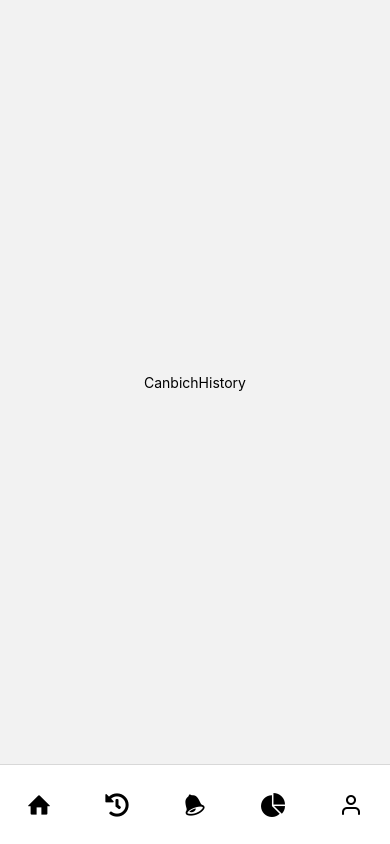
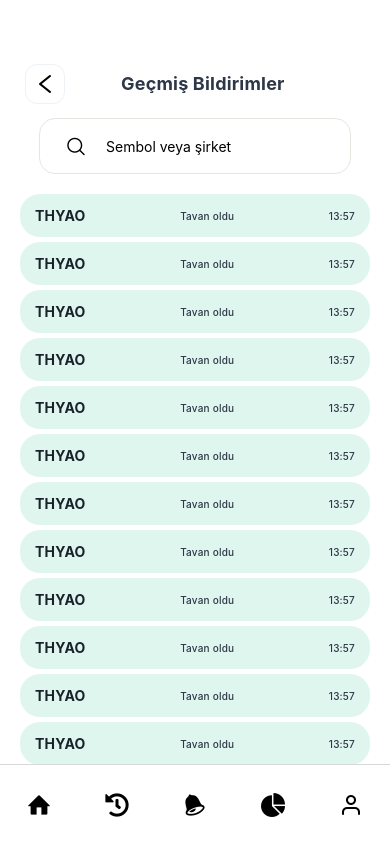
Before and after one commit to IMPORTRADER/NobetciBorsaApplication, a React Native app: screen /History in a window 390 px wide. Built offline with nearby package versions, Linux system fonts and the light colour scheme.

Commit message:
HistoryScreen completed.

```diff
--- a/src/components/Watchlist.tsx
+++ b/src/components/Watchlist.tsx
@@ -1,5 +1,5 @@
 import React from 'react'
-import { View, Text, StyleSheet, Image } from 'react-native'
+import { View, Text, StyleSheet, Image, ScrollView } from 'react-native'
 import { AntDesign } from '@expo/vector-icons';
 import { TouchableOpacity } from 'react-native';
 import { useNavigation, NavigationContainer } from '@react-navigation/native'; // React Navigation'ı kullanabilmek için gerekli import
--- a/src/screens/HistoryScreen/index.tsx
+++ b/src/screens/HistoryScreen/index.tsx
@@ -1,14 +1,252 @@
-import React from 'react'
-import { View, Text } from 'react-native'
+import React, { useState } from 'react';
+import { View, Text, TouchableOpacity, StyleSheet,TextInput, ScrollView } from 'react-native'
+import { AntDesign } from '@expo/vector-icons';
+import { useNavigation } from '@react-navigation/native';
+
 
 function index() {
+
+  const [searchText, setSearchText] = useState('');
+
+  const handleSearch = () => {
+    // Burada arama işlemleri yapılabilir
+    console.log('Arama yapıldı:', searchText);
+  };
+
+  const navigation = useNavigation();
+
+  const geriGit = () => {
+    navigation.goBack();
+  };
   return (
-    <View style = {{flex:1, justifyContent:'center', alignItems:'center'}}>
-        <Text>CanbichHistory</Text>
+    <View style={styles.container}>
+
+      <View style={styles.selectContainer}>
+        <TouchableOpacity style={styles.buttonContainer} onPress={geriGit}>
+          <AntDesign name="left" size={24} color="black" />
+        </TouchableOpacity>
+        <Text style={styles.selectText}>Geçmiş Bildirimler</Text>
+
+      </View>
+
+      <View style={styles.searchContainer}>
+          <TouchableOpacity style={styles.searchButton} onPress={handleSearch}>
+            <AntDesign name="search1" size={20} color="black" />
+          </TouchableOpacity>
+          <TextInput
+            style={styles.input}
+            placeholder="Sembol veya şirket"
+            value={searchText}
+            onChangeText={text => setSearchText(text)}
+          />
+        </View>
+
+        <ScrollView style={styles.notificationContainer}>
+          <View style={styles.notificationBar}>
+            <Text style = {styles.stockName}>THYAO</Text>
+            <Text style={styles.content} >Tavan oldu</Text>
+            <Text style={styles.content} >13:57</Text>
+          </View>
+          <View style={styles.notificationBar}>
+            <Text style = {styles.stockName}>THYAO</Text>
+            <Text style={styles.content} >Tavan oldu</Text>
+            <Text style={styles.content} >13:57</Text>
+          </View>
+          <View style={styles.notificationBar}>
+            <Text style = {styles.stockName}>THYAO</Text>
+            <Text style={styles.content} >Tavan oldu</Text>
+            <Text style={styles.content} >13:57</Text>
+          </View>
+          <View style={styles.notificationBar}>
+            <Text style = {styles.stockName}>THYAO</Text>
+            <Text style={styles.content} >Tavan oldu</Text>
+            <Text style={styles.content} >13:57</Text>
+          </View>
+          <View style={styles.notificationBar}>
+            <Text style = {styles.stockName}>THYAO</Text>
+            <Text style={styles.content} >Tavan oldu</Text>
+            <Text style={styles.content} >13:57</Text>
+          </View>
+          <View style={styles.notificationBar}>
+            <Text style = {styles.stockName}>THYAO</Text>
+            <Text style={styles.content} >Tavan oldu</Text>
+            <Text style={styles.content} >13:57</Text>
+          </View>
+          <View style={styles.notificationBar}>
+            <Text style = {styles.stockName}>THYAO</Text>
+            <Text style={styles.content} >Tavan oldu</Text>
+            <Text style={styles.content} >13:57</Text>
+          </View>
+          <View style={styles.notificationBar}>
+            <Text style = {styles.stockName}>THYAO</Text>
+            <Text style={styles.content} >Tavan oldu</Text>
+            <Text style={styles.content} >13:57</Text>
+          </View>
+          <View style={styles.notificationBar}>
+            <Text style = {styles.stockName}>THYAO</Text>
+            <Text style={styles.content} >Tavan oldu</Text>
+            <Text style={styles.content} >13:57</Text>
+          </View>
+          <View style={styles.notificationBar}>
+            <Text style = {styles.stockName}>THYAO</Text>
+            <Text style={styles.content} >Tavan oldu</Text>
+            <Text style={styles.content} >13:57</Text>
+          </View>
+          <View style={styles.notificationBar}>
+            <Text style = {styles.stockName}>THYAO</Text>
+            <Text style={styles.content} >Tavan oldu</Text>
+            <Text style={styles.content} >13:57</Text>
+          </View>
+          <View style={styles.notificationBar}>
+            <Text style = {styles.stockName}>THYAO</Text>
+            <Text style={styles.content} >Tavan oldu</Text>
+            <Text style={styles.content} >13:57</Text>
+          </View>
+          <View style={styles.notificationBar}>
+            <Text style = {styles.stockName}>THYAO</Text>
+            <Text style={styles.content} >Tavan oldu</Text>
+            <Text style={styles.content} >13:57</Text>
+          </View>
+          <View style={styles.notificationBar}>
+            <Text style = {styles.stockName}>THYAO</Text>
+            <Text style={styles.content} >Tavan oldu</Text>
+            <Text style={styles.content} >13:57</Text>
+          </View>
+          <View style={styles.notificationBar}>
+            <Text style = {styles.stockName}>THYAO</Text>
+            <Text style={styles.content} >Tavan oldu</Text>
+            <Text style={styles.content} >13:57</Text>
+          </View>
+          <View style={styles.notificationBar}>
+            <Text style = {styles.stockName}>THYAO</Text>
+            <Text style={styles.content} >Tavan oldu</Text>
+            <Text style={styles.content} >13:57</Text>
+          </View>
+          <View style={styles.notificationBar}>
+            <Text style = {styles.stockName}>THYAO</Text>
+            <Text style={styles.content} >Tavan oldu</Text>
+            <Text style={styles.content} >13:57</Text>
+          </View>
+          <View style={styles.notificationBar}>
+            <Text style = {styles.stockName}>THYAO</Text>
+            <Text style={styles.content} >Tavan oldu</Text>
+            <Text style={styles.content} >13:57</Text>
+          </View>
+          <View style={styles.notificationBar}>
+            <Text style = {styles.stockName}>THYAO</Text>
+            <Text style={styles.content} >Tavan oldu</Text>
+            <Text style={styles.content} >13:57</Text>
+          </View>
+
+        </ScrollView>
     </View>
   )
 }
 
+const styles = StyleSheet.create({
+  container: {
+    backgroundColor: 'white',
+    width: '100%',
+    height: '100%',
+    flexDirection: 'column',
+    alignItems: 'center',
+    marginHorizontal:0,
+    marginVertical:0,
+    overflow:'hidden',
+
+  },
+  selectContainer: {
+    flexDirection: 'row',
+    alignItems: 'center',
+    justifyContent: 'flex-start',
+    marginTop: 60,
+    paddingHorizontal: 20,
+    height: 48,
+    marginLeft:0,
+    paddingLeft:25,
+
+    width: '100%',
 
 
+  },
+  selectText: {
+    color: '#2D3748', // Varsayılan renk
+    textAlign: 'center',
+    fontFamily: 'SF Pro Display',
+    fontSize: 18,
+    fontWeight: '700',
+    lineHeight: 25.2,
+    letterSpacing: 0.2,
+  },
+  buttonContainer: {
+    display: 'flex',
+    marginRight:56,
+    width: 40,
+    height: 40,
+    padding: 8,
+    justifyContent: 'center',
+    alignItems: 'center',
+    borderRadius: 12,
+    borderWidth: 1,
+    borderColor: '#EDF2F7', // Varsayılan renk
+  },
+  searchContainer: {
+    flexDirection: 'row',
+    alignItems: 'center',
+    height: 56,
+    paddingHorizontal: 16,
+    marginHorizontal: 25,
+    backgroundColor: 'white',
+    margin: 10,
+    borderRadius: 16,
+    borderWidth: 1,
+    borderColor: '#E2E8E0',
+  },
+  input: {
+    flex: 1,
+    paddingVertical: 8,
+    paddingHorizontal: 10,
+  },
+  searchButton: {
+    padding: 10,
+  },
+  notificationContainer: {
+    flexDirection:'column',
+    overflow:'hidden',
+    width:'100%',
+    paddingVertical:10,
+    paddingHorizontal:20,
+  },
+
+  notificationBar:{
+    width:'100%',
+    flexDirection:'row',
+    backgroundColor:'#96E1C84D',
+    height:43,
+    alignItems:'center',
+    borderRadius: 20,
+    paddingHorizontal:15,
+    justifyContent: 'space-between',
+    marginBottom: 5,
+
+  },
+  stockName:{
+    fontFamily: 'SF Pro Display',
+    fontSize: 14,
+    fontWeight: '700',
+    lineHeight: 19.6,
+    letterSpacing: 0.2,
+    color: '#1A202C', // Varsayılan renk
+  },
+  content:{
+    fontFamily: 'SF Pro Display',
+    fontSize: 10,
+    fontWeight: '500',
+    textAlign: 'center',
+    color: '#2D3748',
+    letterSpacing: 0.2,
+  }
+
+})
+
 export default index
```
